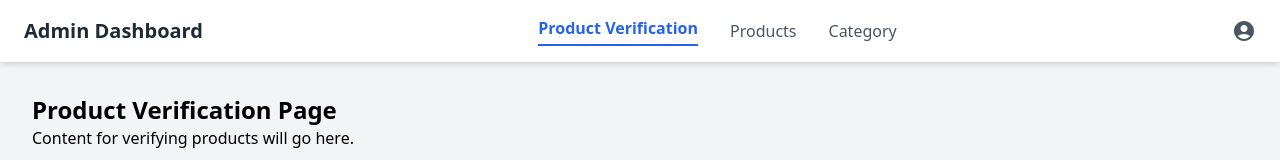
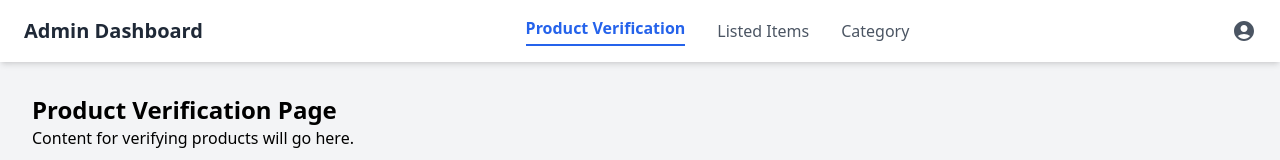
Before and after one commit to bibektako/borrow-lend-frontend, a React (Vite) app: page /admin/verification in a window 1280 px wide. Shown: the top 160 px of the page. Built offline with nearby package versions, Linux system fonts and the light colour scheme; no server answers.

Commit message:
added items listing i admin

```diff
--- a/src/layouts/admin/AdminHeader.jsx
+++ b/src/layouts/admin/AdminHeader.jsx
@@ -14,8 +14,8 @@ const AdminHeader = () => {
                     <NavLink to="/admin/verification" className={({ isActive }) => isActive ? activeLinkClass : inactiveLinkClass}>
                         Product Verification
                     </NavLink>
-                    <NavLink to="/admin/products" className={({ isActive }) => isActive ? activeLinkClass : inactiveLinkClass}>
-                        Products
+                    <NavLink to="/admin/items" className={({ isActive }) => isActive ? activeLinkClass : inactiveLinkClass}>
+                        Listed Items
                     </NavLink>
                     <NavLink to="/admin/categories" className={({ isActive }) => isActive ? activeLinkClass : inactiveLinkClass}>
                         Category
--- a/src/routers/AppRouter.jsx
+++ b/src/routers/AppRouter.jsx
@@ -8,7 +8,7 @@ import AdminHeader from '../layouts/admin/AdminHeader';
 import CategoryPage from "../pages/admin/CategoryAdminPage";
 import ItemPage from "../pages/admin/ItemsAdminPage";
 
-const ProductsPage = () => <div className="p-8 container mx-auto"><h1 className="text-2xl font-bold">Products Page</h1><p>Content for managing products will go here.</p></div>;
+
 const ProductVerificationPage = () => <div className="p-8 container mx-auto"><h1 className="text-2xl font-bold">Product Verification Page</h1><p>Content for verifying products will go here.</p></div>;
 
 const AdminLayout = () => {
@@ -30,12 +30,12 @@ const AppRouter = () => (
 
 
        <Route element={<AdminLayout />}>
-                <Route path="/admin" element={<Navigate to="/admin/CategotyAdminPage" replace />} />
+                <Route path="/admin" element={<Navigate to="/admin/categories" replace />} />
+
                 <Route path="/admin/categories" element={<CategoryPage />} />
                 <Route path="/admin/items" element={<ItemPage />} />
                 <Route path="/admin/verification" element={<ProductVerificationPage />} />
        </Route>
-       <Route path="*" element={<Navigate to="/" replace />} />
     </Routes>
   </BrowserRouter>
 );
```
